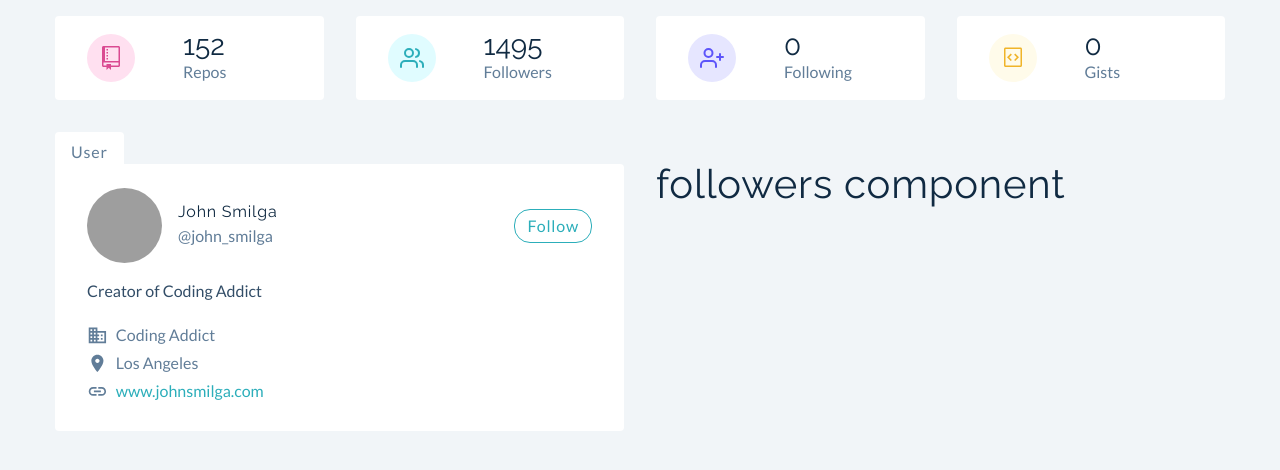
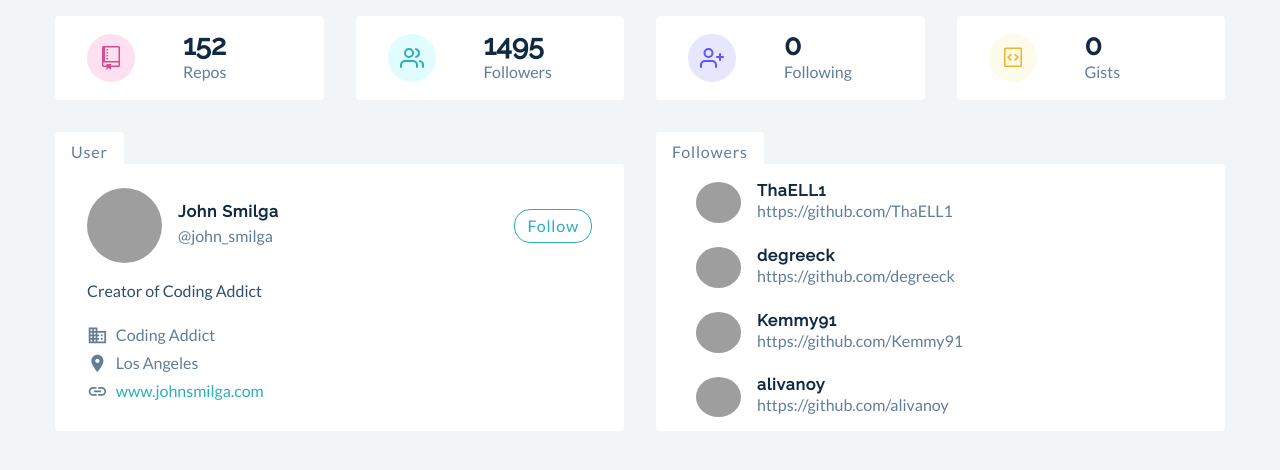
Before and after one commit to locaulker/github-users-project, a React (Create React App) app: page / in a window 1280 px wide. Shown: the top 470 px of the page. Built offline with nearby package versions, Linux system fonts and the light colour scheme; grey boxes are pictures that could not be loaded.

Commit message:
completed followers card in the dashboard

```diff
--- a/src/components/Followers.js
+++ b/src/components/Followers.js
@@ -1,10 +1,29 @@
-import React from 'react';
-import { GithubContext } from '../context/context';
-import styled from 'styled-components';
+import React from "react"
+import { GithubContext } from "../context/context"
+import styled from "styled-components"
 
 const Followers = () => {
-  return <h2>followers component</h2>;
-};
+  const { followers } = React.useContext(GithubContext)
+
+  return (
+    <Wrapper>
+      <div className="followers">
+        {followers.map((follower, index) => {
+          const { avatar_url: img, html_url, login } = follower
+          return (
+            <article key={index}>
+              <img src={img} alt={login} />
+              <div>
+                <h4>{login}</h4>
+                <a href={html_url}>{html_url}</a>
+              </div>
+            </article>
+          )
+        })}
+      </div>
+    </Wrapper>
+  )
+}
 
 const Wrapper = styled.article`
   background: var(--clr-white);
@@ -14,7 +33,7 @@
   position: relative;
 
   &::before {
-    content: ' followers';
+    content: " followers";
     position: absolute;
     top: 0;
     left: 0;
@@ -57,5 +76,5 @@
       color: var(--clr-grey-5);
     }
   }
-`;
-export default Followers;
+`
+export default Followers
--- a/src/index.css
+++ b/src/index.css
@@ -92,7 +92,7 @@
   line-height: 1.25;
   margin-bottom: 0.75rem;
   font-family: var(--ff-primary);
-  font-weight: normal;
+  font-weight: 700;
 }
 h1 {
   font-size: 3rem;
```
